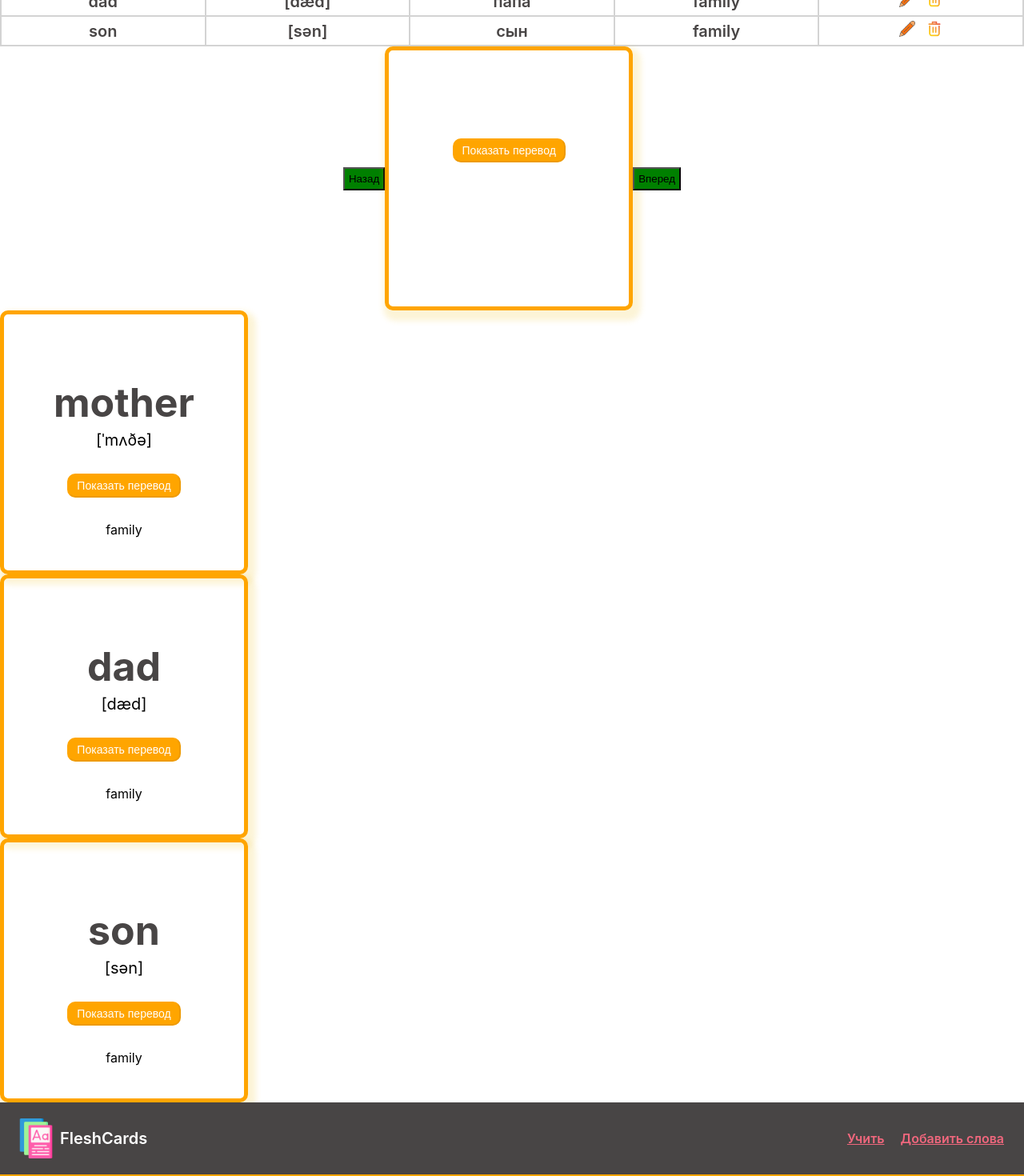
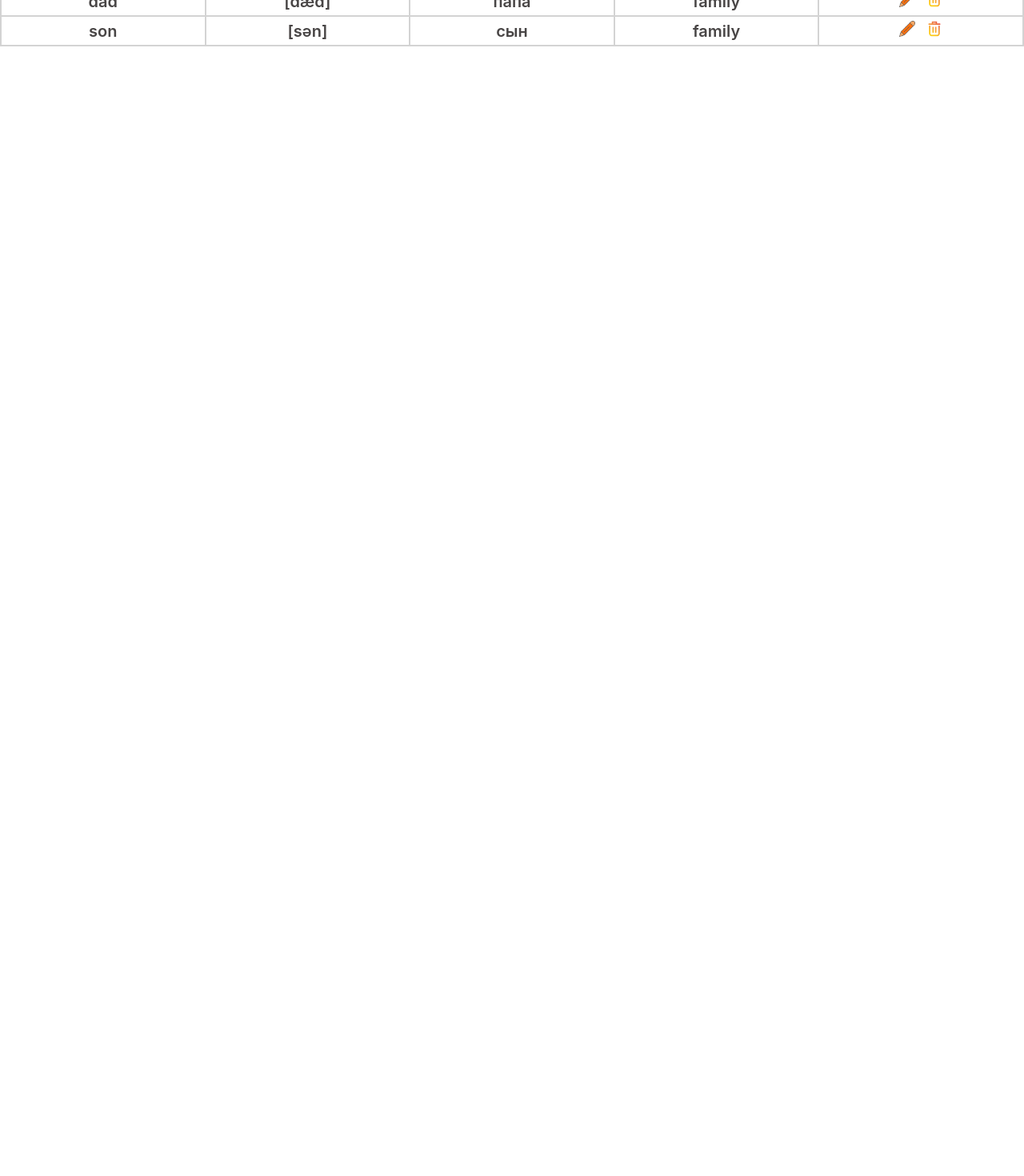
Before and after one commit to IrinaParamonova7980/Flashcards, a React (Create React App) app: page / in a window 1280 px wide. Shown: the part 181-1651 px from the top of the page at 80% size. After the commit the page ends 800 px from the top, so only its background shows below. Built offline with nearby package versions, Linux system fonts and the light colour scheme.

Commit message:
ListWords

```diff
--- a/src/App.js
+++ b/src/App.js
@@ -1,10 +1,10 @@
 import data from "./data.json";
 import "./App.css";
 import ListWords from "./components/listWords/ListWords";
-import Footer from "./components/footer/Footer";
+//import Footer from "./components/footer/Footer";
 import Header from "./components/header/Header";
-import WordCard from "./components/wordCard/WordCard";
-import FlippingCards from "./components/flippingCards/FlippingCards";
+//import WordCard from "./components/wordCard/WordCard";
+//import FlippingCards from "./components/flippingCards/FlippingCards";
 
 function App() {
   return (
@@ -16,10 +16,8 @@ function App() {
         <section>
           <ListWords></ListWords>
         </section>
-        <section>
-          <FlippingCards></FlippingCards>
-        </section>
-        <div>
+        <section>{/* <FlippingCards></FlippingCards> */}</section>
+        {/* <div>
           {data.map((data) => (
             <WordCard
               english={data.english}
@@ -29,11 +27,9 @@ function App() {
               key={data.id}
             ></WordCard>
           ))}
-        </div>
+        </div> */}
       </main>
-      <footer>
-        <Footer></Footer>
-      </footer>
+      <footer>{/* <Footer></Footer> */}</footer>
     </div>
   );
 }
--- a/src/components/ListWords/ListWords.jsx
+++ b/src/components/ListWords/ListWords.jsx
@@ -17,20 +17,20 @@ export default function ListWords() {
   function handleClear() {
     const cancel = data.map((item) => {
       return {
-        key: item.id,
+        id: item.id,
         english: item.english,
         transcription: item.transcription,
         russian: item.russian,
         tags: item.tags,
       };
     });
-    newValue(cancel);
+        newValue(cancel);
   }
 
-  function onChangeEnglish(e, id) {
+  function onChangeEnglish(e, id, field) {
     const changeWordEnglish = userData.map((item) => {
       if (item.id === id) {
-        return { ...item, english: (item.english = e.target.value) };
+        return { ...item, [field]: (item[field] = e.target.value) };
       } else {
         return { ...item };
       }
@@ -104,7 +104,7 @@ export default function ListWords() {
                   type="text"
                   className={styles.input}
                   value={data.english}
-                  onChange={(e) => onChangeEnglish(e, data.id)}
+                  onChange={(e) => onChangeEnglish(e, data.id, 'english')}
                 ></input>
               </td>
             )}
```
